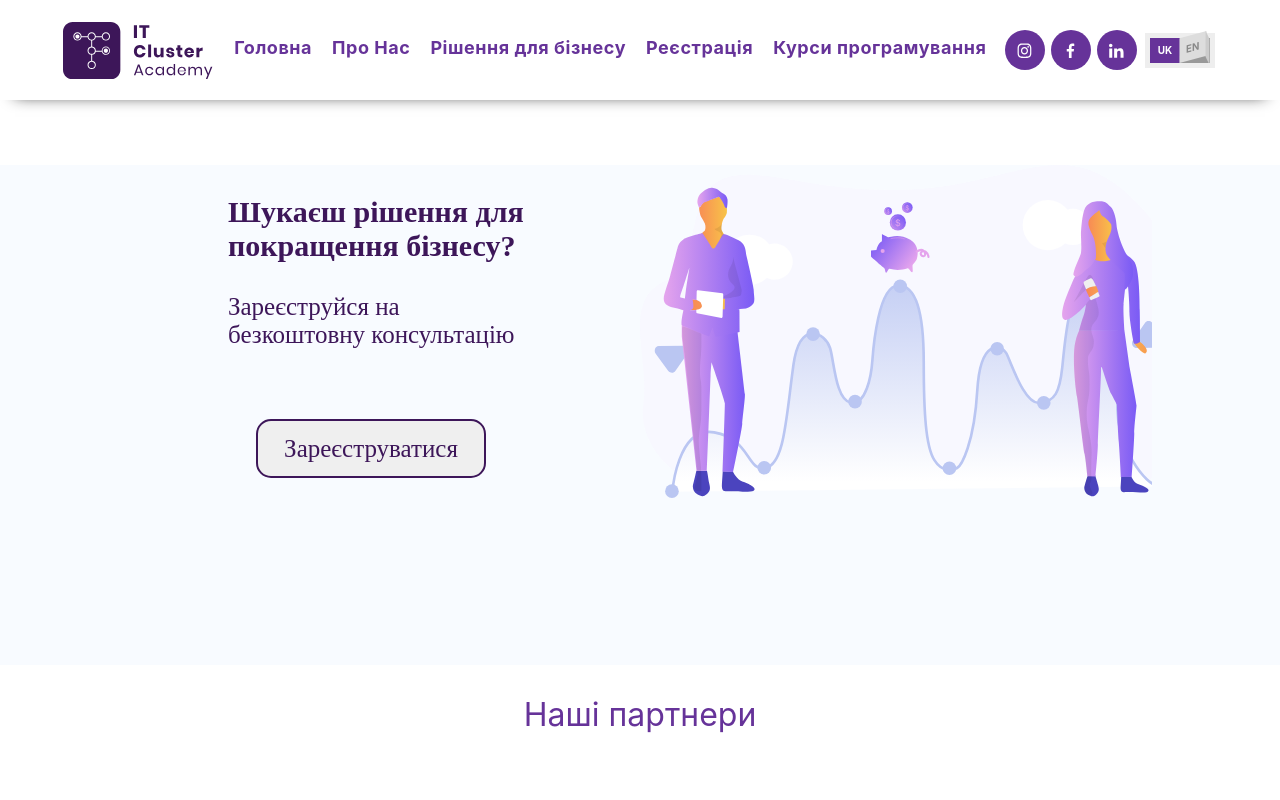
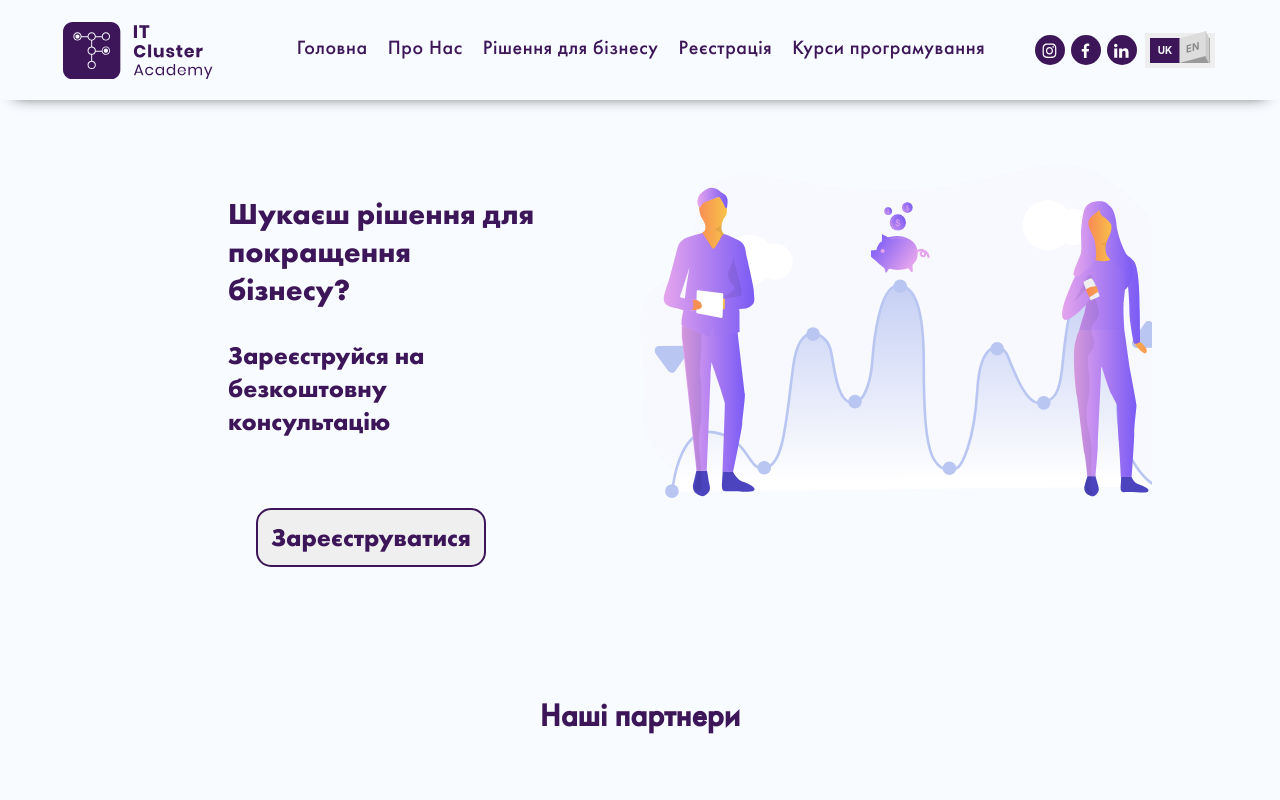
Before and after one commit to oleksbohdan/b2b-cluster, a React (Create React App) app: page / in a window 1280 px wide. Shown: the top 800 px of the page. Built offline with nearby package versions, Linux system fonts and the light colour scheme.

Commit message:
Added style partials

```diff
--- /dev/null
+++ b/src/assets/styles/_colors.scss
@@ -0,0 +1,5 @@
+$main-color: #f8fbff;
+$main-color-focus: #eef1f5;
+$font-color: #3d1659;
+$font-color-semitransparent: rgba(61, 22, 89, 0.7);
+$font-color-semi-bright: #5e1a87;
--- /dev/null
+++ b/src/assets/styles/_fonts.scss
@@ -0,0 +1,30 @@
+@font-face {
+  font-family: 'FuturaPT';
+  src: url("../../assets/fonts/FuturaPT-Light.ttf") format("truetype");
+}
+
+@font-face {
+  font-family: 'FuturaPT-Book';
+  src: url("../../assets/fonts/FuturaPT-Book.ttf") format("truetype");
+}
+
+@font-face {
+  font-family: 'FuturaPT-Medium';
+  src: url("../../assets/fonts/FuturaPT-Medium.ttf") format("truetype");
+}
+
+@font-face {
+  font-family: 'FuturaPT-Bold';
+  src: url("../../assets/fonts/FuturaPT-Bold.ttf") format("truetype");
+}
+
+@font-face {
+  font-family: 'FuturaPT-Heavy';
+  src: url("../../assets/fonts/FuturaPT-Heavy.ttf") format("truetype");
+}
+
+$font-light: 'FuturaPT', sans-serif;
+$font-book: 'FuturaPT-Book', sans-serif;
+$font-medium: 'FuturaPT-Medium', sans-serif;
+$font-bold: 'FuturaPT-Bold', sans-serif;
+$font-heavy: 'FuturaPT-Heavy', sans-serif;
--- a/src/components/carousel/carousel.styles.scss
+++ b/src/components/carousel/carousel.styles.scss
@@ -1,6 +1,8 @@
+@import "../../assets/styles/colors";
+
 .bo-carousel-container{
   max-width: 100%;
-  background-color: rgba(255, 255, 255, 0.7);
+  background-color: $main-color;
   overflow: hidden;
   display: flex;
   justify-content: space-between;
@@ -25,9 +27,11 @@
       outline: none;
       font-weight: bold;
       font-size: 20px;
+      background-color: white;
       background-size: 12px;
       background-position: center;
       background-repeat: no-repeat;
+      box-shadow: 0 0 10px 5px $main-color-focus;
 
       &:nth-of-type(1){
         transform: rotate(180deg);
@@ -53,7 +57,7 @@
       border-radius: 100px;
       flex-shrink: 0;
       margin: calc((100% - 900px)/10);
-      box-shadow: 0 0 10px 3px rgba(0, 0, 0, 0.2);
+      box-shadow: 0 0 10px 5px $main-color-focus;
 
       &.medium{
         height: 200px;
--- a/src/components/form/form.styles.scss
+++ b/src/components/form/form.styles.scss
@@ -1,3 +1,6 @@
+@import "../../assets/styles/fonts";
+@import "../../assets/styles/colors";
+
 .bo-form-container{
   margin: 30px 10px;
   max-width: 500px;
@@ -8,16 +11,17 @@
   flex-direction: column;
   justify-content: center;
   align-items: center;
-  background: linear-gradient(100deg, rgb(101, 34, 147), rgb(143, 56, 153));
-  border-radius: 30px;
+  background: linear-gradient(130deg, $font-color, $font-color-semitransparent);
+  border-radius: 50px;
   flex-grow: 1;
+  font-family: $font-medium;
 
   .title{
     margin-top: 20px;
     margin-bottom: 10px;
-    color: white;
+    color: $main-color;
     font-weight: normal;
-    font-size: 18px;
+    font-size: 24px;
     max-width: 80%;
     text-align: center;
   }
@@ -44,9 +48,10 @@
         border: none;
         background-color: rgba(255, 255, 255, 0.51);
         padding: 15px 50px;
-        color: #642292;
-        font-size: 16px;
-        font-weight: bolder;
+        color: $font-color;
+        font-size: 18px;
+        font-family: $font-bold;
+        text-transform: uppercase;
         outline: none;
         transition: 200ms ease all;
 
--- a/src/components/input/input.styles.scss
+++ b/src/components/input/input.styles.scss
@@ -1,10 +1,10 @@
-$sub-color: #ffffff;
-$main-color: #3e1d64;
+@import "../../assets/styles/fonts";
+@import "../../assets/styles/colors";
 
 @mixin shrinkLabel {
   top: -10px;
   color: $main-color;
-  font-size: 18px;
+  font-size: 20px;
 }
 
 @mixin shrinkInput{
@@ -22,14 +22,15 @@ $main-color: #3e1d64;
   .form-input {
     background: none;
     color: $main-color;
-    font-size: 18px;
+    font-size: 20px;
     padding: 10px 10px 5px 5px;
     display: block;
     width: calc(100% - 20px);
     border: none;
     border-radius: 0;
-    border-bottom: 1px solid $sub-color;
+    border-bottom: 1px solid $main-color;
     margin: 10px;
+    font-family: $font-medium;
 
     &:focus {
       outline: none;
@@ -57,8 +58,8 @@ $main-color: #3e1d64;
   }
 
   .form-input-label {
-    color: $sub-color;
-    font-size: 16px;
+    color: $main-color;
+    font-size: 18px;
     font-weight: bolder;
     position: absolute;
     pointer-events: none;
--- a/src/components/nav-button/nav-button.styles.scss
+++ b/src/components/nav-button/nav-button.styles.scss
@@ -1,20 +1,24 @@
+@import "../../assets/styles/colors";
+@import "../../assets/styles/fonts";
+
 .bo-nav-button{
   display: block;
   width: auto;
   text-align: center;
   line-height: 65px;
   text-decoration: none;
-  color: rebeccapurple;
+  color: $font-color;
+  background-color: $main-color;
   transition: 400ms ease all;
   padding: 0 10px;
-  font-size: 18px;
-  font-weight: bolder;
+  font-size: 20px;
+  font-family: $font-medium;
   letter-spacing: 0.03em;
   padding-top: 15px;
 }
 
 .bo-nav-button:hover{
-  color: rgba(102, 51, 153, 0.6);
-  border-bottom: 2px double rebeccapurple;
+  color: $font-color-semitransparent;
+  border-bottom: 2px solid $font-color-semi-bright;
   letter-spacing: 0.03em;
 }
--- a/src/components/navbar/navbar.styles.scss
+++ b/src/components/navbar/navbar.styles.scss
@@ -1,3 +1,5 @@
+@import "../../assets/styles/colors";
+
 .bo-navbar-container{
   width: 100%;
   height: 100px;
@@ -7,14 +9,14 @@
   overflow: hidden;
   top: 0;
   z-index: 1;
-  background-color: white;
+  background-color: $main-color;
   box-shadow: 0 10px 15px -15px #111;
 
   .bo-navbar{
     max-width: 1200px;
     width: 100%;
     margin: 0 auto;
-    background-color: white;
+    background-color: $main-color;
     height: 100%;
     display: flex;
     align-items: center;
--- a/src/components/our-partners/our-partners.styles.scss
+++ b/src/components/our-partners/our-partners.styles.scss
@@ -1,3 +1,6 @@
+@import "../../assets/styles/fonts";
+@import "../../assets/styles/colors";
+
 .bo-partners-section{
   display: flex;
   flex-direction: column;
@@ -5,8 +8,8 @@
   width: 100%;
 
   .bo-partners-title{
-    font-weight: normal;
-    color: rebeccapurple;
+    font-family: $font-medium;
+    color: $font-color;
     margin: 30px 0;
   }
 
--- a/src/components/social/social.styles.scss
+++ b/src/components/social/social.styles.scss
@@ -1,9 +1,11 @@
+@import "../../assets/styles/colors";
+
 .bo-social-image-container{
-  width: 40px;
-  height: 40px;
+  width: 30px;
+  height: 30px;
   margin: 3px;
   border-radius: 25px;
-  background-color: rebeccapurple;
+  background-color: $font-color;
   display: flex;
   justify-content: center;
   align-items: center;
--- a/src/components/switcher/switcher.styles.scss
+++ b/src/components/switcher/switcher.styles.scss
@@ -1,3 +1,5 @@
+@import "../../assets/styles/colors";
+
 html {
   box-sizing: border-box;
 }
@@ -65,8 +67,8 @@ html {
 .switch-right {
   right: 0.5em;
   bottom: 0;
-  background-color: rebeccapurple;
-  color: #fff;
+  background-color: $font-color;
+  color: $main-color;
 }
 
 .switch-left::before,
@@ -91,8 +93,8 @@ html {
 }
 
 input:checked + .switch-left {
-  background-color: rebeccapurple;
-  color: #fff;
+  background-color: $font-color;
+  color: $main-color;
   bottom: 0px;
   left: 0.5em;
   height: 2.5em;
--- a/src/pages/homepage/homepage.styles.scss
+++ b/src/pages/homepage/homepage.styles.scss
@@ -1,3 +1,5 @@
+@import "../../assets/styles/colors";
+
 .homepage{
   margin-top: 65px;
   width: 100%;
@@ -5,8 +7,11 @@
   flex-direction: column;
   align-items: center;
   justify-content: stretch;
+  background-color: $main-color;
 }
 
 * {
   box-sizing: border-box;
+  -webkit-font-smoothing: antialiased;
+  -moz-osx-font-smoothing: grayscale;
 }
```
Also changed, not shown: src/assets/arr.svg.
